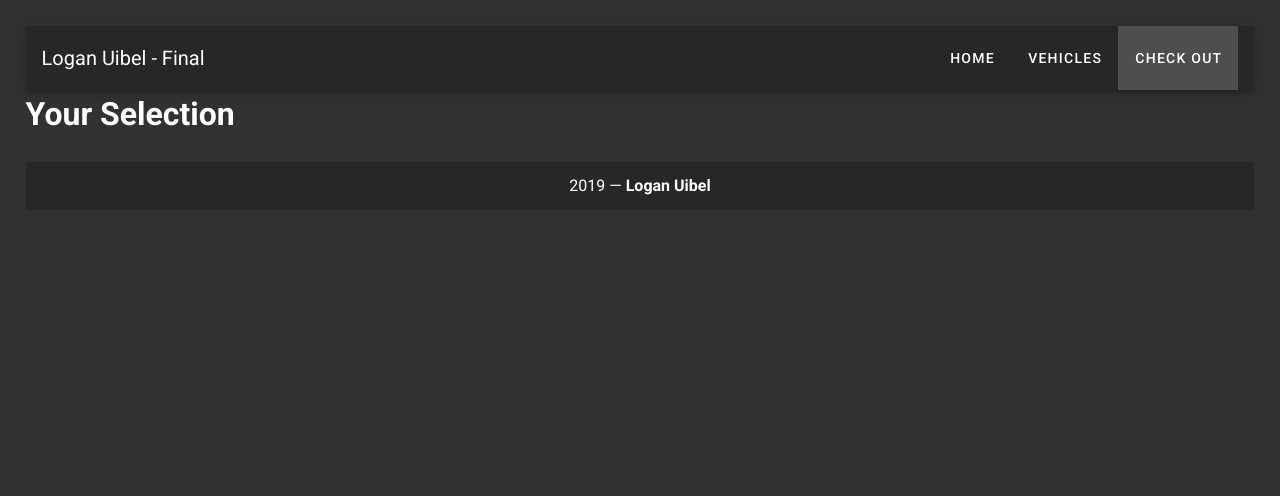
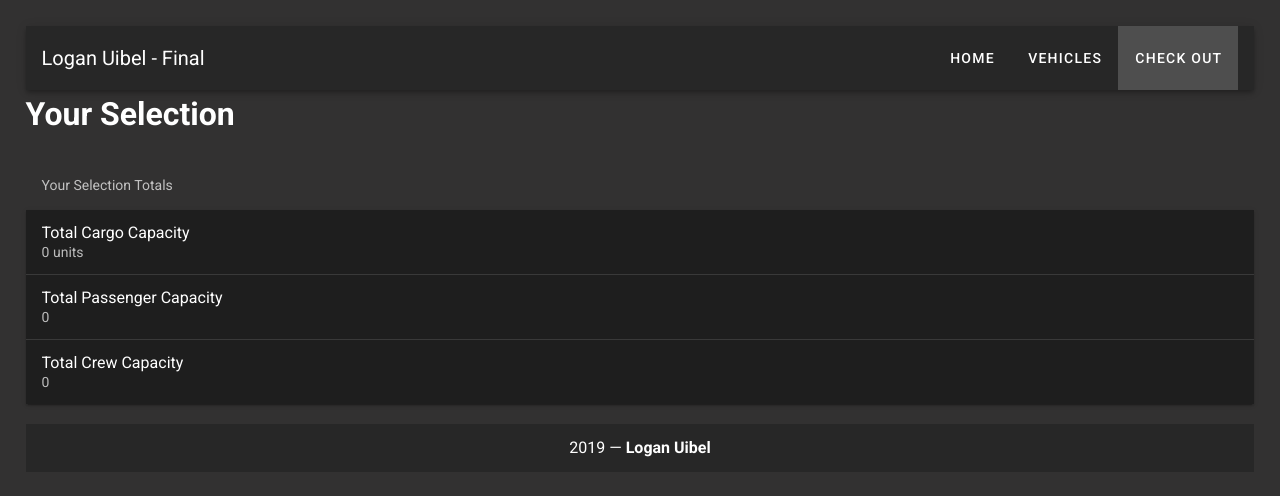
Before and after one commit to lbuibel/logan-uibel-vue-final, a Vue app: page /apply in a window 1280 px wide. Shown: the top 496 px of the page. Built offline with nearby package versions, Linux system fonts and the light colour scheme.

Commit message:
added checkout sumary totals

```diff
--- a/src/views/Apply.vue
+++ b/src/views/Apply.vue
@@ -2,6 +2,34 @@
 <div>
     <h1>Your Selection</h1>
       <check-out :vehicles="selectedVehicles"></check-out>
+        <v-subheader dark>Your Selection Totals</v-subheader>
+          <v-card
+          dark
+          class="mx-auto mb-5"
+          tile
+        >
+          <v-list-item two-line>
+            <v-list-item-content>
+              <v-list-item-title>Total Cargo Capacity</v-list-item-title>
+              <v-list-item-subtitle>{{ totalCargo }} units</v-list-item-subtitle>
+            </v-list-item-content>
+          </v-list-item>
+          <v-divider></v-divider>
+          <v-list-item two-line>
+            <v-list-item-content>
+              <v-list-item-title>Total Passenger Capacity</v-list-item-title>
+              <v-list-item-subtitle>{{ totalPassengers }}</v-list-item-subtitle>
+            </v-list-item-content>
+          </v-list-item>
+          <v-divider></v-divider>
+          <v-list-item two-line>
+            <v-list-item-content>
+              <v-list-item-title>Total Crew Capacity</v-list-item-title>
+              <v-list-item-subtitle>{{ totalCrew }}</v-list-item-subtitle>
+            </v-list-item-content>
+          </v-list-item>
+        </v-card>
+
 </div>
 </template>
 
@@ -15,7 +43,23 @@ export default {
   computed: {
       selectedVehicles() {
         return this.$store.state.selectedVehicles;
-        }
-    }
+        },
+      totalCargo() {
+        let array = this.selectedVehicles
+        let cargo = array.reduce((acc, vehicle)=> acc + vehicle.cargo_capacity, 0)
+        return cargo
+      },
+      totalPassengers() {
+        let array = this.selectedVehicles
+        let passenger = array.reduce((acc, person)=> acc + person.passengers, 0)
+        return passenger
+      },
+      totalCrew() {
+        let array = this.selectedVehicles
+        let crew = array.reduce((acc, person)=> acc + person.crew, 0)
+        return crew
+      }
+    },
 }
+
 </script>
```
